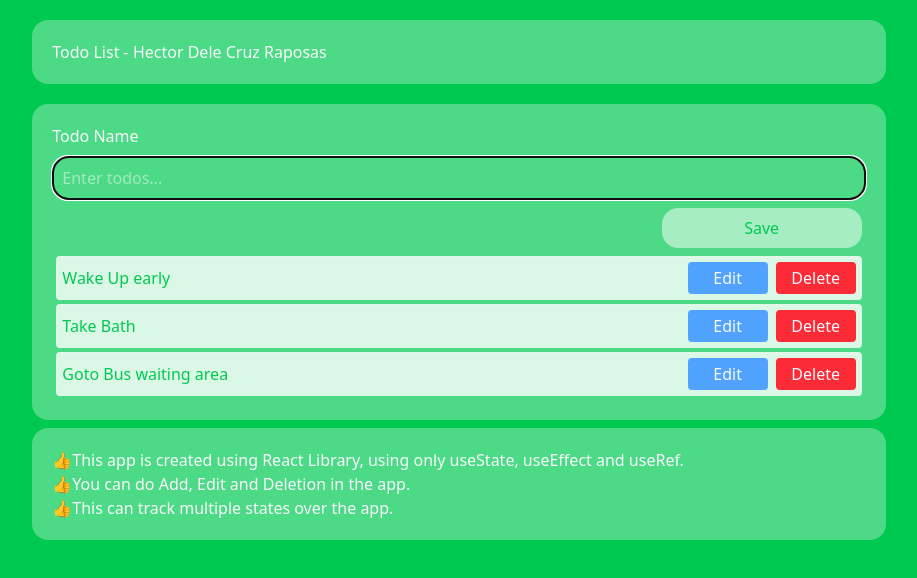
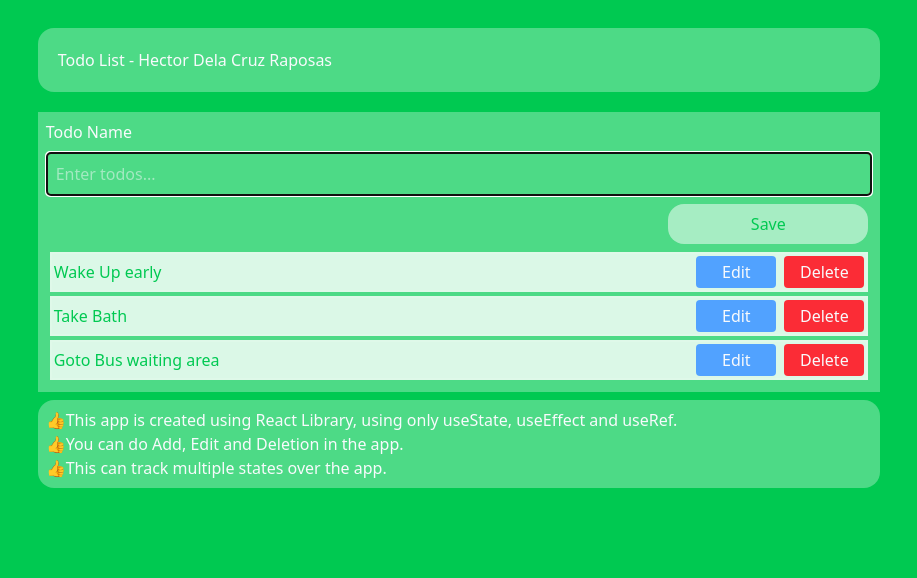
Before and after one commit to hectordraposas/todo-list, a React (Vite) app: page / in a window 1280 px wide. Shown: the top 578 px of the page, without its empty margins (181-1098 px from the left). Built offline with nearby package versions, Linux system fonts and the light colour scheme.

Commit message:
arranging all paddings and margins

```diff
--- a/index.html
+++ b/index.html
@@ -6,7 +6,7 @@
     <meta name="viewport" content="width=device-width, initial-scale=1.0" />
     <title>Todo List - Hector Dela Cruz Raposas</title>
   </head>
-  <body class="bg-green-500">
+  <body class="bg-green-500 p-2">
     <div id="root"></div>
     <script type="module" src="/src/main.jsx"></script>
   </body>
--- a/src/App.jsx
+++ b/src/App.jsx
@@ -63,22 +63,20 @@ function App() {
   };
   return (
     <>
-      <div className="justify-between w-11/12 md:w-8/12 h-full bg-white/30 text-slate-50 mx-auto p-5 rounded-2xl mt-5 flex">
+      <div className="justify-between w-full md:w-8/12 h-full bg-white/30 text-slate-50 mx-auto p-5 rounded-sm md:rounded-2xl mt-5 flex">
         <figure className="cursor-pointer">
-          {" "}
-          Todo List - Hector Dele Cruz Raposas
+          Todo List - Hector Dela Cruz Raposas
         </figure>
       </div>
-      <div className="w-11/12 md:w-8/12 h-full mx-auto mt-5 p-5 rounded-2xl bg-white/30">
+      <div className="w-full md:w-8/12 h-full mx-auto mt-5 p-2 bg-white/30">
         <p className="text-slate-50 mb-2">Todo Name</p>
         <div className="w-full">
           <input
             ref={inputRef}
             type="text"
             name=""
-            id=""
             placeholder="Enter todos..."
-            className="border-2 border-amber-600 rounded-2xl w-full p-2 text-slate-50"
+            className="border-2 border-amber-600 rounded-sm w-full p-2 text-slate-50"
             value={todos}
             onChange={(e) => setTodos(e.target.value)}
           />
@@ -95,7 +93,7 @@ function App() {
             {todoOutput.map((item) => (
               <li
                 key={item.id}
-                className="flex justify-between bg-white/80 border-2 border-white/10 p-1 rounded-sm text-green-500 m-1 cursor-pointer first:mt-2"
+                className="flex justify-between bg-white/80 border-2 border-white/10 p-0.5 text-green-500 m-1 cursor-pointer first:mt-2"
               >
                 <span className="flex items-center text-wrap">{item.todo}</span>
                 <span className="flex gap-2 items-center">
@@ -117,7 +115,7 @@ function App() {
           </ul>
         </div>
       </div>
-      <div className="w-11/12 md:w-8/12 mx-auto p-5 text-slate-50 bg-white/30 rounded-2xl mt-2 mb-5">
+      <div className="w-full md:w-8/12 mx-auto p-2 text-slate-50 bg-white/30 md:rounded-2xl mt-2 mb-5">
         <ul>
           <li>
             <div>
```
